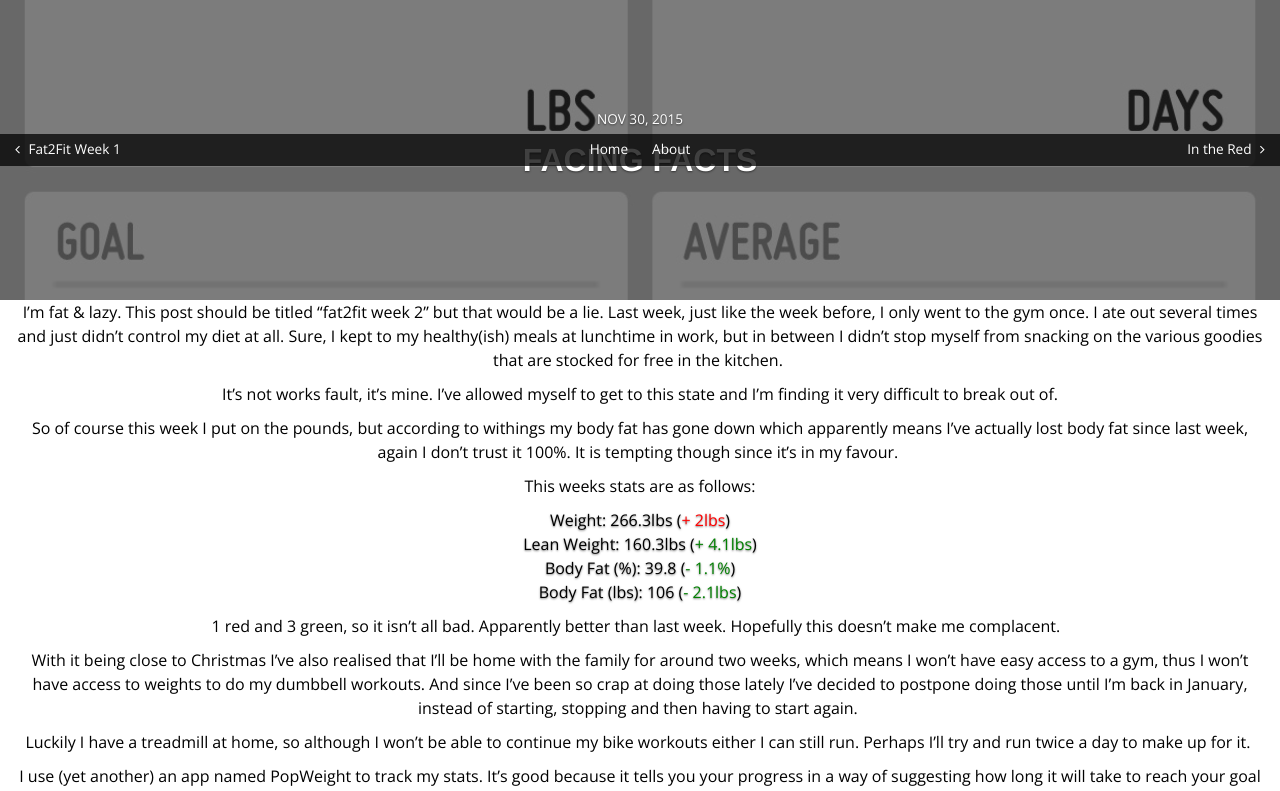
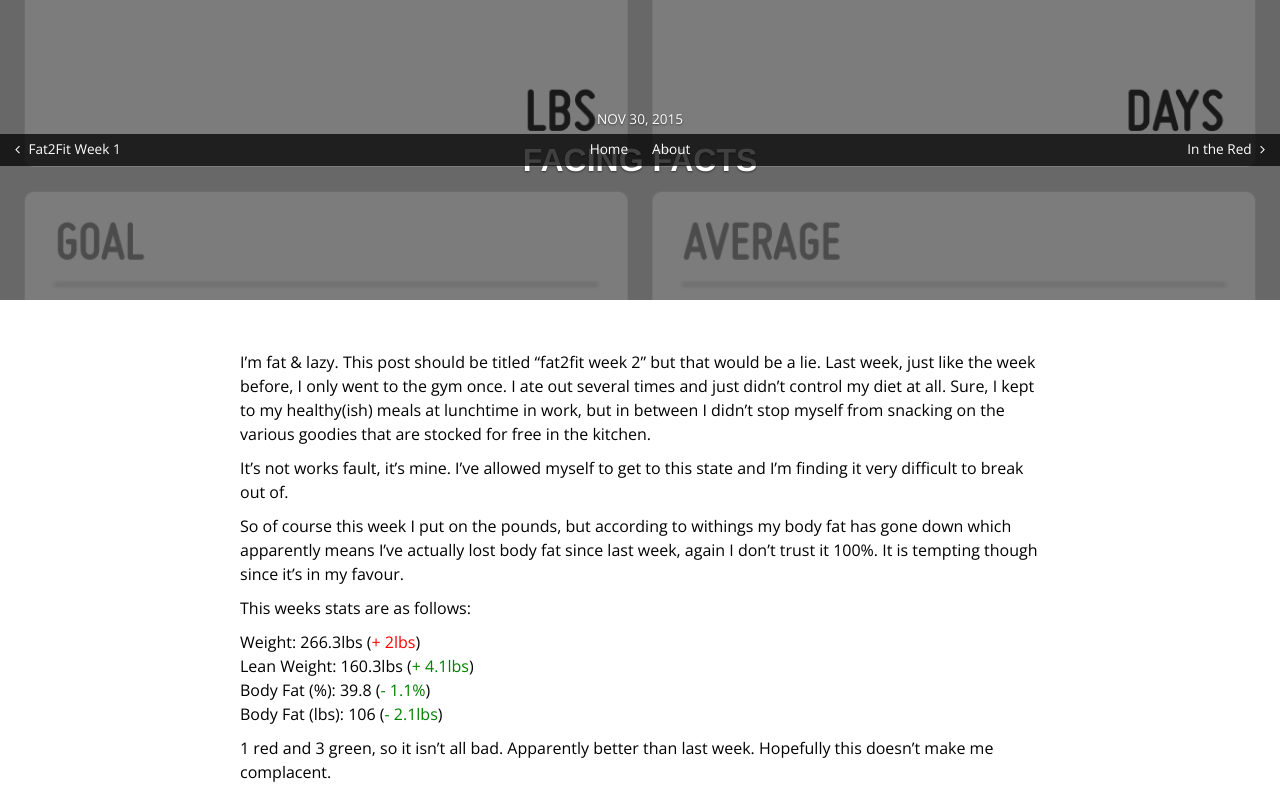
Before and after one commit to gethinoakes/gethinoakes.github.io, a Jekyll site: the page built from _posts/2015-11-30-facing-facts.md, in a window 1280 px wide. Shown: the top 791 px of the page. Built offline with Jekyll 4.4.1, drawn with Linux system fonts in a browser that asks for light colours; nearby versions of some CDN libraries; comment, search, counter and statistics services are not loaded.

Commit message:
full post content styling

```diff
--- a/_layouts/post.html
+++ b/_layouts/post.html
@@ -31,7 +31,7 @@ layout: default
 
 </div>
 
-<article class="post_content post_content-single">
+<article class="post_content single">
 	{{ content }}
 
 	{% include share_post.html %}
--- a/css/main.scss
+++ b/css/main.scss
@@ -272,8 +272,11 @@ full post
 
 	.previous_post, .site_pages, .next_post {
 		flex-grow: 1;
-		flex-basis: percentage(100/3);
 		padding: 5px 0;
+	}
+
+	.previous_post, .next_post {
+		flex-basis: 25%;
 	}
 
 	.previous_post i {
@@ -282,9 +285,11 @@ full post
 
 	.site_pages {
 		text-align: center;
+		flex-basis: 50%;
 
 		a {
 			padding: 0 10px;
+
 			&:last-of-type {
 				padding: 0;
 			}
@@ -298,33 +303,19 @@ full post
 			padding: 0 15px 0 5px;
 		}
 	}
+}
 
-	/*
-	.previous_post, .site_pages, .next_post {
-		position: absolute;
-		top: 5px;
-	}
+.post_content.single {
+	padding: 50px 0;
+    width: 80vw;
+    max-width: 800px;
+    text-align: left;
+    text-shadow: none;
+    color: #000;
 
-	.previous_post {
-		left: 0;
-
-
-	}
-
-	.site_pages {
-		left: 25%;
-		right: 25%;
-
-	}
-
-	.next_post {
-		right: 0;
-
-		i {
-
-		}
-	}
-	*/
-
-
+	img {
+	    width: 100%;
+	    height: inherit;
+	    border: none;
+    }
 }
```
